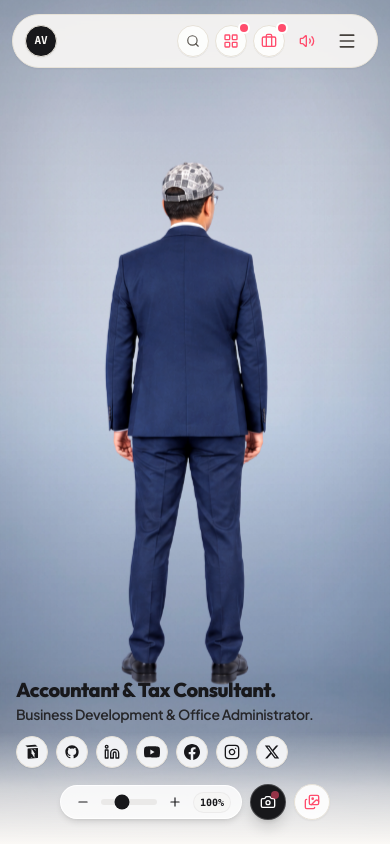
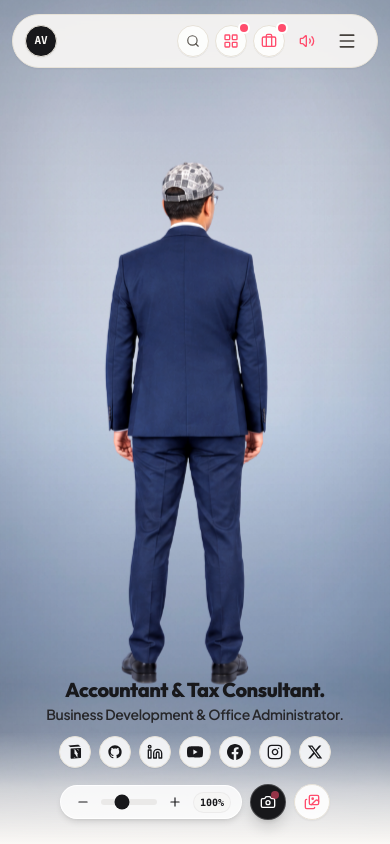
Before and after one commit to aiprincekumar/Interactive-Cursor-Tracking-Portfolio, a React (Vite) app: page / in a window 390 px wide. Shown: the top 844 px of the page. Built offline with nearby package versions, Linux system fonts and the light colour scheme.

Commit message:
fix(hero): center hero typography, social icons, and action controls on mobile screens (<640px)

```diff
--- a/scripts/test_hero_bottom_controls_mobile.mjs
+++ b/scripts/test_hero_bottom_controls_mobile.mjs
@@ -28,7 +28,7 @@ assert(
 // Test 2: Pointer events separation
 assert(
   content.includes('pointer-events-none flex flex-col md:flex-row') &&
-  content.includes('flex flex-col gap-2.5 sm:gap-3 pointer-events-auto') &&
+  content.includes('gap-2.5 sm:gap-3 pointer-events-auto') &&
   content.includes('gap-2 sm:gap-3 pointer-events-auto'),
   'Outer layout wrapper has pointer-events-none and interactive children have pointer-events-auto'
 );
@@ -59,10 +59,19 @@ assert(
 
 // Test 5: Responsive mobile alignment and responsive shrink controls
 assert(
-  content.includes('justify-end') &&
-  (content.includes('self-end md:self-auto') || content.includes('self-center md:justify-end md:self-auto')) &&
-  content.includes('w-full md:w-auto'),
+  content.includes('md:justify-end') &&
+  content.includes('justify-center') &&
+  (content.includes('self-center md:self-auto') || content.includes('self-center md:justify-end md:self-auto')) &&
+  (content.includes('w-full sm:w-auto') || content.includes('w-full md:w-auto')),
   'Camera & zoom controls align properly on mobile and desktop'
+);
+
+// Test 8: Mobile Centering Alignment for Title, Subtitle, Social Icons & Actions
+assert(
+  content.includes('items-center sm:items-start text-center sm:text-left') &&
+  content.includes('justify-center sm:justify-start') &&
+  content.includes('justify-center self-center md:self-auto md:justify-end flex-wrap sm:flex-nowrap gap-2 sm:gap-3 pointer-events-auto w-full sm:w-auto'),
+  'Title, subtitle, social icons, and action controls are cleanly centered on mobile (< 640px) and left/start aligned on sm+'
 );
 
 // Test 6: Verify no collision - old absolute bottom-8 right-4 is removed
--- a/src/components/HeroSection.jsx
+++ b/src/components/HeroSection.jsx
@@ -811,11 +811,11 @@ export default function HeroSection({
       {/* 6. Reel Element: Bottom Controls Layout (Responsive 2-Row on Mobile, 2-Column Split on Desktop) */}
       <div className="absolute bottom-6 sm:bottom-8 left-4 sm:left-6 md:left-12 right-4 sm:right-6 md:right-12 z-20 pointer-events-none flex flex-col md:flex-row md:items-end md:justify-between gap-4 md:gap-6">
         {/* Row 1 on Mobile / Left Column on Desktop: Clean Typography & Social Icons */}
-        <div className="flex flex-col gap-2.5 sm:gap-3 pointer-events-auto">
+        <div className="flex flex-col items-center sm:items-start text-center sm:text-left gap-2.5 sm:gap-3 pointer-events-auto w-full sm:w-auto">
           {Boolean(activeTrack?.heroTitle || activeTrack?.heroSubtitle) && (
             <div
               key={activeRole}
-              className={`space-y-0.5 transition-all duration-300 ease-out ${
+              className={`space-y-0.5 transition-all duration-300 ease-out flex flex-col items-center sm:items-start ${
                 roleFade ? 'opacity-100 translate-y-0' : 'opacity-0 translate-y-1'
               }`}
             >
@@ -833,7 +833,7 @@ export default function HeroSection({
           )}
 
           {/* Small Circular Social Icons (Notion, GitHub, LinkedIn, YouTube, Facebook, Instagram, Twitter) */}
-          <div className="flex items-center gap-2 flex-wrap pt-0.5 sm:pt-1">
+          <div className="flex items-center justify-center sm:justify-start gap-2 flex-wrap pt-0.5 sm:pt-1">
             {/* Notion */}
             <a
               href="#"
@@ -935,7 +935,7 @@ export default function HeroSection({
         </div>
 
         {/* Row 2 on Mobile / Right Column on Desktop: Camera Controls, Gyro Pill & Scale Pill */}
-        <div className="flex items-center justify-center self-center md:justify-end md:self-auto flex-wrap sm:flex-nowrap gap-2 sm:gap-3 pointer-events-auto w-full md:w-auto">
+        <div className="flex items-center justify-center self-center md:self-auto md:justify-end flex-wrap sm:flex-nowrap gap-2 sm:gap-3 pointer-events-auto w-full sm:w-auto">
           {/* Gyro Sensor & Tilt-Scroll Control Pill (Mobile & Gyro-enabled devices) */}
           {(gyro.isSupported || gyro.isInsecureContext) && (gyro.isTouchDevice || gyro.isActive || gyro.permissionState === 'prompt' || gyro.isInsecureContext) && (
             <div
```
